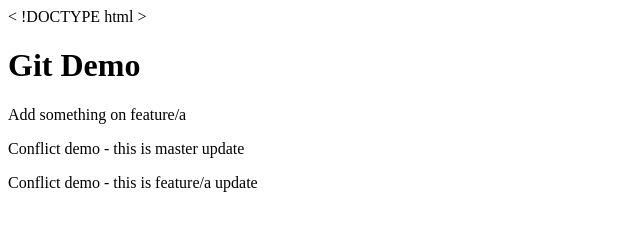
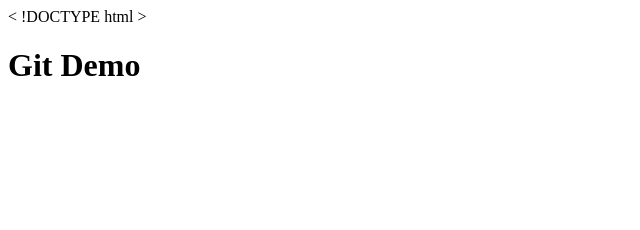
Before and after one commit to joeyWuTRKTR/git-practice, a plain HTML site: page index.html in a window 1280 px wide. Shown: the whole page, without its empty margins (0-640 px from the left). Drawn offline with Linux system fonts and the light colour scheme.

Commit message:
feat: delete tedious code

```diff
--- a/index.html
+++ b/index.html
@@ -7,8 +7,5 @@
 
   <body>
     <h1>Git Demo</h1>
-    <p>Add something on feature/a</p>
-    <p>Conflict demo - this is master update</p>
-    <p>Conflict demo - this is feature/a update</p>
   </body>
 </html>
```
